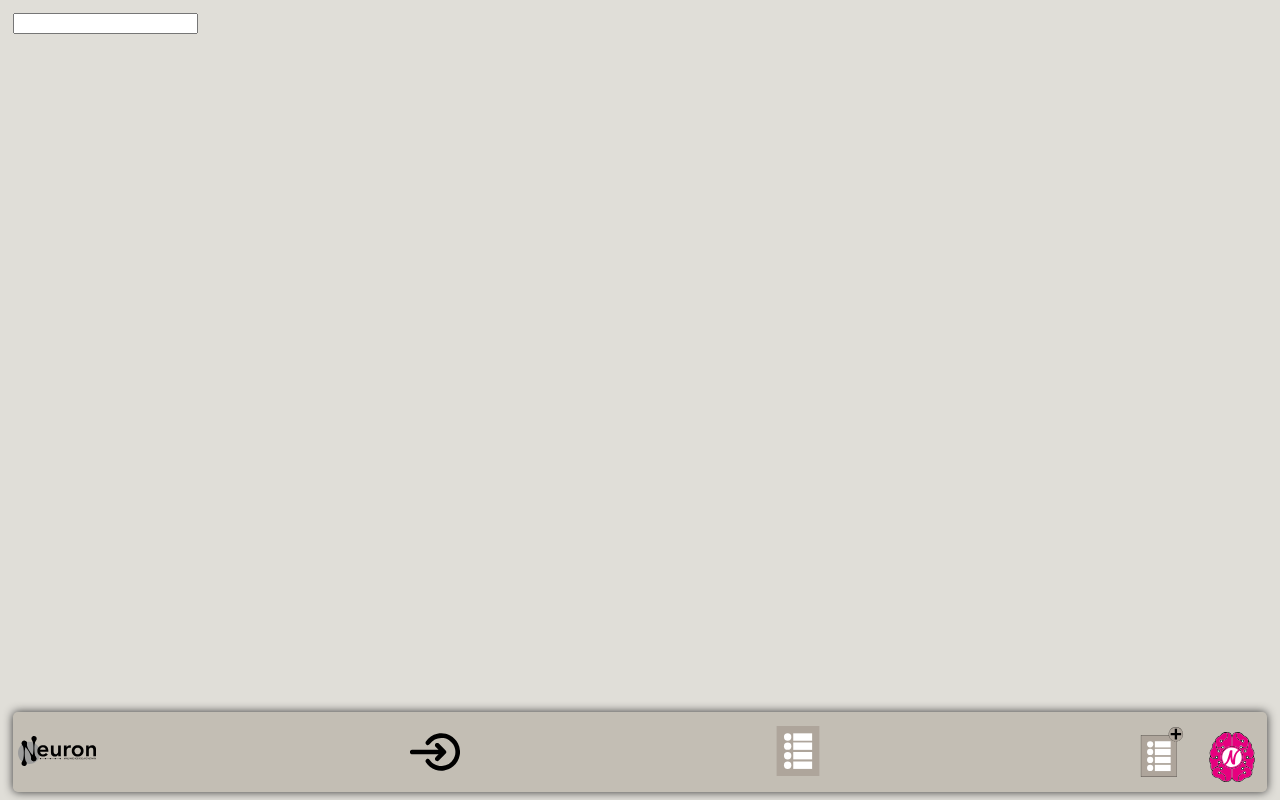
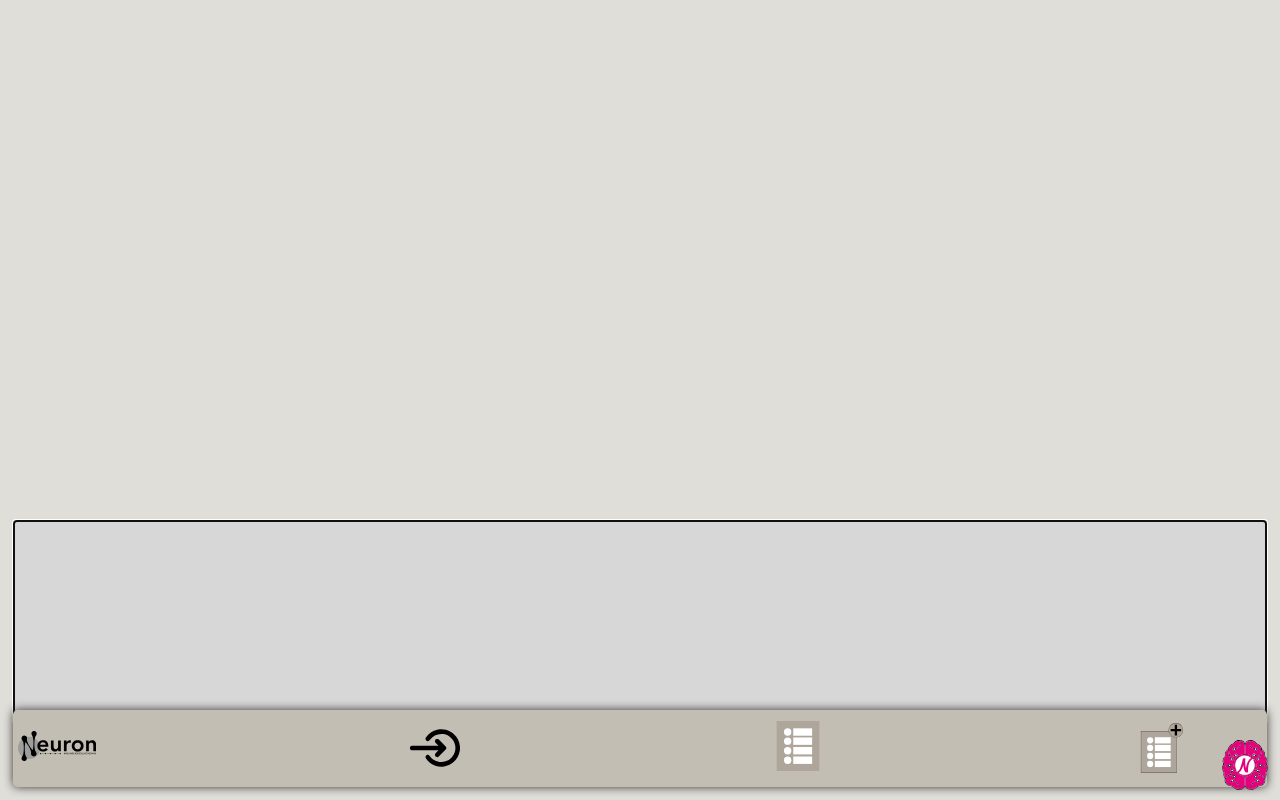
Before and after one commit to WildCodeSchool/2022-09-JS-PARIS-NEURON, a React (Vite) app in the folder frontend/: page /topics in a window 1280 px wide. Built offline with nearby package versions, Linux system fonts and the light colour scheme; what react-fusioncharts would draw is missing.

Commit message:
add Markdown.jsx and scss, edit reser in App..jsx for enabme markdown in Markdown.jsx

```diff
--- a/frontend/src/App.scss
+++ b/frontend/src/App.scss
@@ -83,9 +83,9 @@ mark,
 audio,
 video {
   margin: 0;
+  &:not(.markdown*) {
     padding: 0;
     border: 0;
-  &:not(.markdown*) {
     font-size: 100%;
     font: inherit;
     vertical-align: baseline;
@@ -104,29 +104,41 @@ hgroup,
 menu,
 nav,
 section {
+  &:not(.markdown*) {
     display: block;
   }
+}
 body {
+  &:not(.markdown*) {
     line-height: 1;
+  }
 }
 ol,
 ul {
+  &:not(.markdown*) {
     list-style: none;
+  }
 }
 blockquote,
 q {
+  &:not(.markdown*) {
     quotes: none;
+  }
 }
 blockquote:before,
 blockquote:after,
 q:before,
 q:after {
+  &:not(.markdown*) {
     content: "";
     content: none;
   }
+}
 table {
+  &:not(.markdown*) {
     border-collapse: collapse;
     border-spacing: 0;
+  }
 }
 
 * {
--- /dev/null
+++ b/frontend/src/components/Markdown/Markdown.jsx
@@ -0,0 +1,23 @@
+import React, { useState } from "react";
+import ReactMarkdown from "react-markdown";
+import "./Markdown.scss";
+
+export const Markdown = () => {
+  const [input, setInput] = useState("");
+
+  return (
+    <div className="markdown">
+      <div className="preview">
+        <ReactMarkdown className="markdown">{input}</ReactMarkdown>
+      </div>
+      <textarea
+        type="text"
+        className="editor"
+        // eslint-disable-next-line jsx-a11y/no-autofocus
+        autoFocus
+        value={input}
+        onChange={(e) => setInput(e.target.value)}
+      />
+    </div>
+  );
+};
--- /dev/null
+++ b/frontend/src/components/Markdown/Markdown.scss
@@ -0,0 +1,59 @@
+@import "../../colors.scss";
+
+.markdown {
+  height: 100%;
+  width: 100%;
+
+  .preview {
+    height: 67%;
+    width: 100%;
+    border-radius: 0.5rem;
+    white-space: pre-line;
+    overflow-y: scroll;
+    padding: 0.5rem;
+    margin-bottom: 4%;
+
+    img {
+      width: 100%;
+    }
+
+    p {
+      width: 100%;
+      text-align: justify;
+      white-space: pre-wrap;
+      word-wrap: break-word;
+      overflow-x: scroll;
+    }
+
+    code {
+      display: block;
+      width: 100%;
+      padding: 0.3rem;
+      font-size: 90%;
+      background-color: $cool-grey-3;
+      overflow-y: scroll;
+    }
+
+    blockquote {
+      width: 100%;
+      background-color: $warm-grey-2;
+      color: $cool-grey-1;
+      padding: 0.2rem 1rem;
+      border-radius: 0.5rem;
+
+      &::before,
+      &::after {
+        content: "``";
+      }
+    }
+  }
+
+  .editor {
+    height: 30%;
+    width: 100%;
+    border: solid 0.1rem $cool-grey-4;
+    background-color: $cool-grey-2;
+    padding: 0.5rem;
+    resize: none;
+  }
+}
--- a/frontend/src/components/Navbar/Navbar.scss
+++ b/frontend/src/components/Navbar/Navbar.scss
@@ -1,10 +1,9 @@
 @import "../../colors.scss";
 
 .navbar {
-  position: fixed;
   bottom: 1%;
   height: 10%;
-  width: 98%;
+  width: 100%;
   background-color: $warm-grey-2;
   border-radius: 0.3rem;
   box-shadow: 0 0 10px $carbon;
--- a/frontend/src/components/UserHeader/UserHeader.jsx
+++ b/frontend/src/components/UserHeader/UserHeader.jsx
@@ -8,7 +8,7 @@ export const UserHeader = () => {
   const { avatarStatus, setAvatarStatus } = useAvatarContext();
 
   return (
-    <div className="userheader">
+    <header className="userheader">
       <div className="userheader_pseudo">
         {/* <LogoLong /> */}
         <span>Yoh</span>
@@ -20,6 +20,6 @@ export const UserHeader = () => {
         <NotifOnIcon />
         <MailOnIcon />
       </div>
-    </div>
+    </header>
   );
 };
--- a/frontend/src/components/index.js
+++ b/frontend/src/components/index.js
@@ -6,3 +6,4 @@ export { CardList } from "./CardList/CardList";
 export { DesktopChart } from "./Charts/DesktopChart";
 export { MobilChart } from "./Charts/MobilChart";
 export { NeuronCard } from "./NeuronCard/NeuronCard";
+export { Markdown } from "./Markdown/Markdown";
--- a/frontend/src/pages/Home/Home.jsx
+++ b/frontend/src/pages/Home/Home.jsx
@@ -15,10 +15,12 @@ const Home = () => {
   });
 
   return (
-    <div className="Home">
-      <UserHeader />
-      {windowWidth < 376 ? <MobilChart /> : <DesktopChart />}
-      <CardList />
+    <div className="home">
+      <div className="home_content">
+        <UserHeader />
+        {windowWidth < 376 ? <MobilChart /> : <DesktopChart />}
+        <CardList />
+      </div>
       <Navbar />
     </div>
   );
--- a/frontend/src/pages/Home/Home.scss
+++ b/frontend/src/pages/Home/Home.scss
@@ -1,12 +1,20 @@
 @import "../../colors.scss";
 
-.Home {
+.home {
   display: flex;
   flex-direction: column;
-  justify-content: start;
+  justify-content: space-between;
   align-items: center;
   height: 100%;
   width: 100%;
+
+  &_content {
+    display: flex;
+    flex-direction: column;
+    align-items: center;
+    height: 88%;
+    width: 100%;
+  }
 
   @keyframes extend {
     from {
--- a/frontend/src/pages/Topics/Topics.jsx
+++ b/frontend/src/pages/Topics/Topics.jsx
@@ -1,22 +1,12 @@
-import React, { useState } from "react";
-import { Navbar } from "@components/";
-import ReactMarkdown from "react-markdown";
+import React from "react";
+import { Markdown, Navbar } from "@components/";
+import "./Topics.scss";
 
 export const Topics = () => {
-  const [input, setInput] = useState("");
-
   return (
-    <div className="Topics">
-      <div className="test">
-        <div className="topic">
-          <ReactMarkdown className="markdown">{input}</ReactMarkdown>
-        </div>
-        <input
-          type="text"
-          className="editor"
-          value={input}
-          onChange={(e) => setInput(e.target.value)}
-        />
+    <div className="topics">
+      <div className="topics_content">
+        <Markdown />
       </div>
       <Navbar />
     </div>
--- a/frontend/src/pages/Topics/Topics.scss
+++ b/frontend/src/pages/Topics/Topics.scss
@@ -1,24 +1,31 @@
 @import "../../colors.scss";
 
-.test {
-  height: 80%;
+.topics {
+  display: flex;
+  flex-direction: column;
+  justify-content: space-between;
+  align-items: center;
+  height: 100%;
   width: 100%;
 
-  .topic {
-    height: 40%;
+  &_content {
+    display: flex;
+    flex-direction: column;
+    align-items: center;
+    height: 88%;
     width: 100%;
-    border: solid 1rem $carbon;
-    .markdown {
-      max-width: 100%;
-      img {
-        width: 100%;
-      }
+  }
+
+  @keyframes extend {
+    from {
+      opacity: 0;
+    }
+
+    to {
+      opacity: 1;
     }
   }
 
-  .editor {
-    height: 40%;
-    width: 100%;
-    border: solid 1rem $carbon;
-  }
+  animation-duration: 1s;
+  animation-name: extend;
 }
```
Lines whose indentation alone changed are shown as unchanged.
